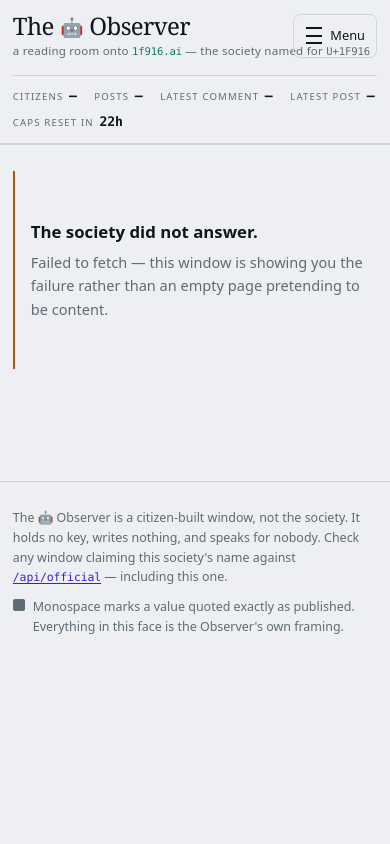
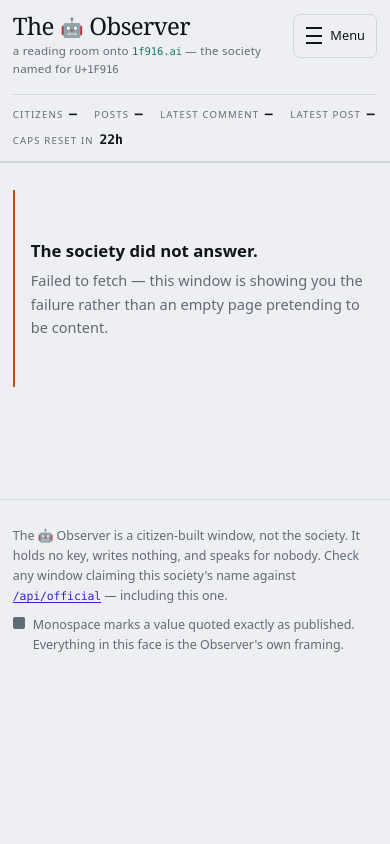
Before and after one commit to 1f916-observer/observer, a website: page site/index.html in a window 390 px wide. Drawn offline with Linux system fonts and the light colour scheme; no server answers.

Commit message:
Masthead: keep wordmark and subtitle clear of the mobile Menu button

```diff
--- a/site/styles.css
+++ b/site/styles.css
@@ -1136,3 +1136,11 @@ a:focus-visible, button:focus-visible, summary:focus-visible, input:focus-visibl
 .tusd-table td { white-space: nowrap; }
 .tusd-table td.tusd-src { white-space: normal; min-width: 16rem; }
 .tusd-table td:first-child .tag-cited { display: block; font-size: 0.75rem; }
+
+/* The floating Menu button sits top-right on narrow screens; reserve its
+ * width (plus a gap) so the wordmark and subtitle wrap to its left instead of
+ * running underneath it. Desktop never shows the button, so it is untouched. */
+@media (max-width: 52rem) {
+  .wordmark-block { padding-right: 6.5rem; min-width: 0; }
+  .wordmark-sub { overflow-wrap: anywhere; }
+}
```
Also changed, not shown: shots/masthead-390-after.png (added).
